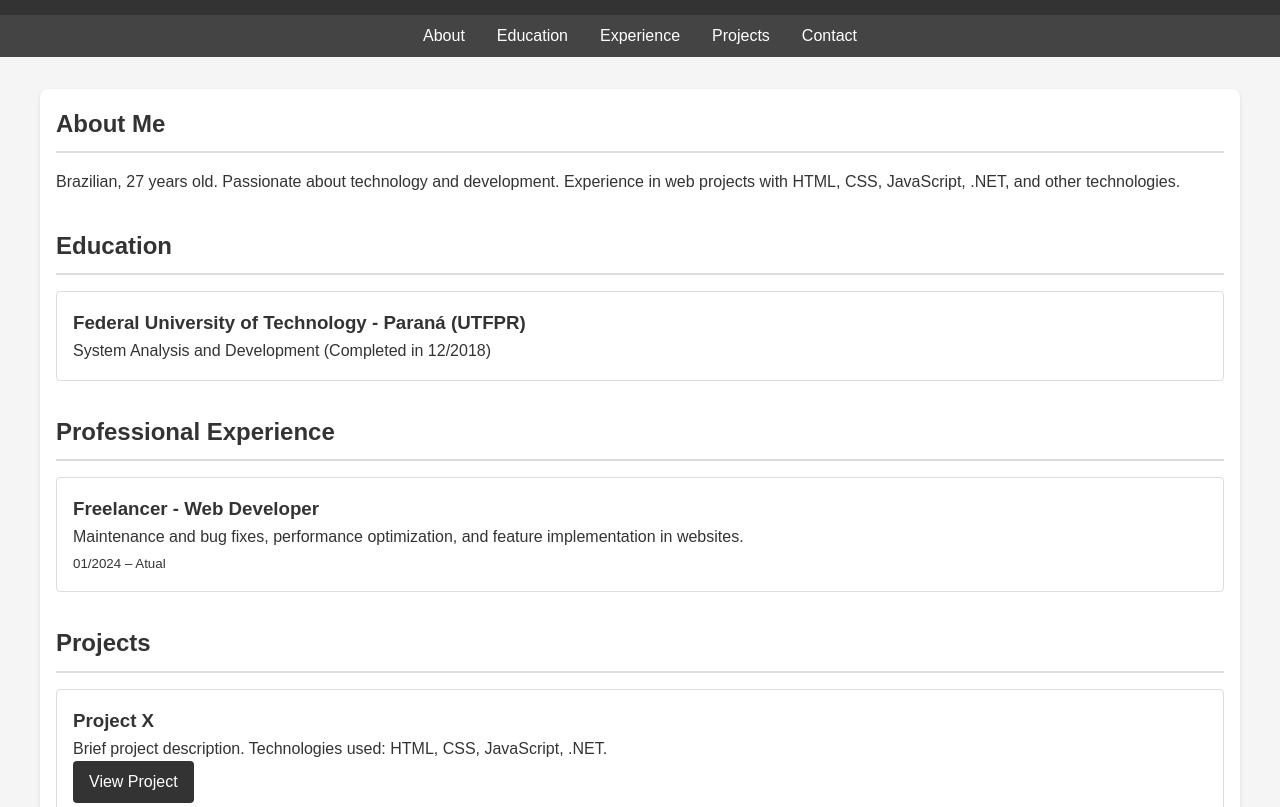
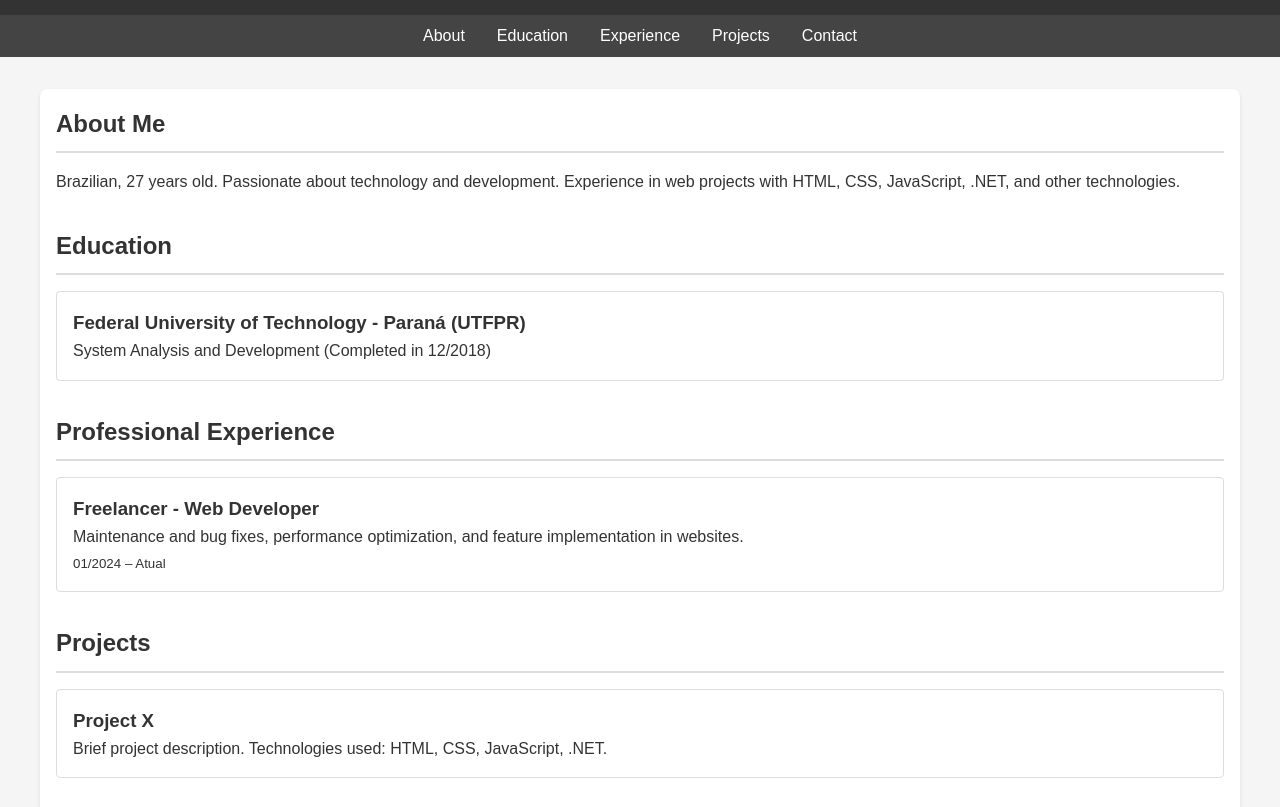
Before and after one commit to divilella96/Curriculum, a plain HTML site: page index.html in a window 1280 px wide. Shown: the part 119-926 px from the top of the page. Drawn offline with Linux system fonts and the light colour scheme.

Commit message:
Update index.html
Remove data

```diff
--- a/index.html
+++ b/index.html
@@ -49,7 +49,6 @@
       <div class="card">
         <h3 data-lang="project-1-title">Projeto X</h3>
         <p data-lang="project-1-desc">Descrição breve do projeto. Tecnologias utilizadas: HTML, CSS, JavaScript, .NET.</p>
-        <a href="#" class="btn" data-lang="view-project">Ver Projeto</a>
       </div>
     </section>
 
```
